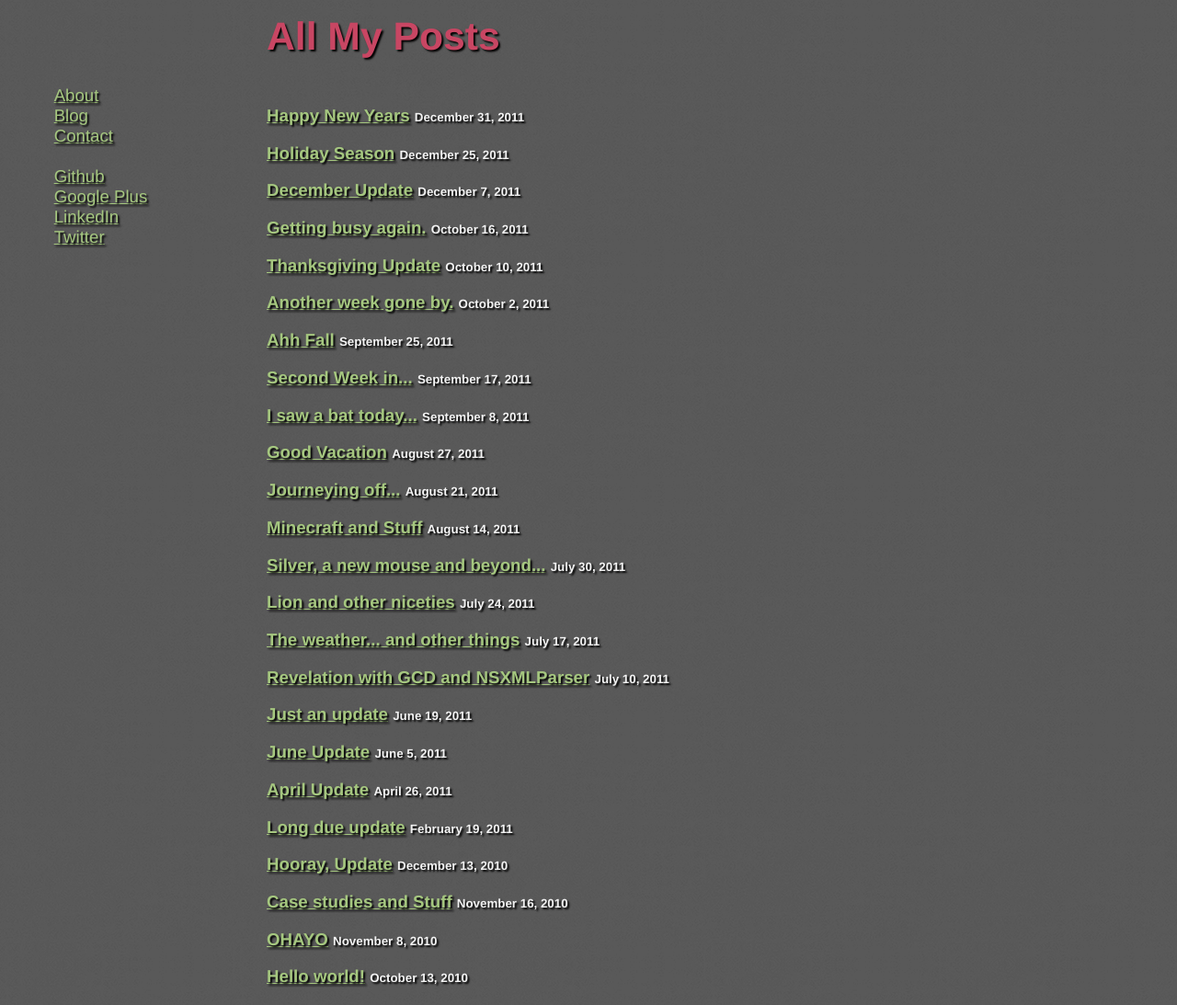
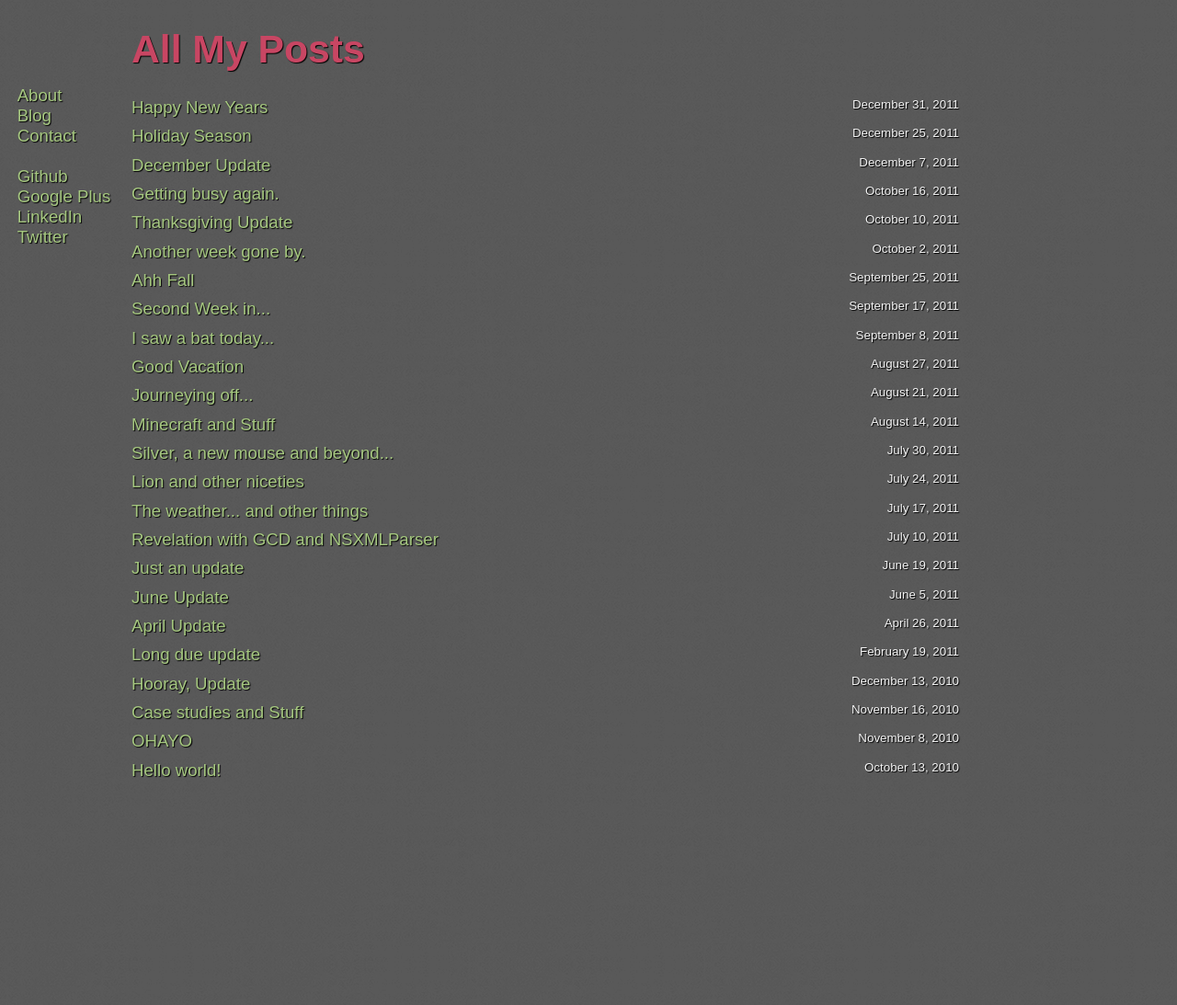
Before and after one commit to sbentzen/sbentzen.github.com, a Jekyll site: the page built from blog.html, in a window 1280 px wide and 1093 px high. Shown: the whole window at 92% size. Built offline with Jekyll 4.4.1, drawn with Linux system fonts in a browser that asks for light colours; Markdown is read by kramdown in place of the engine named in the settings.

Commit message:
Did some fixing on the page, mostly quick style or best practice things

```diff
--- a/_includes/sidebar.html
+++ b/_includes/sidebar.html
@@ -1,4 +1,5 @@
-<ul id="_sidebar">
+<div id="_sidebar">
+	<ul>
 	    <li><a href="/index.html">About</a></li>
 	    <li><a href="/blog.html">Blog</a></li>
 	    <li><a href="mailto:sbentzen@gmail.com">Contact</a></li>
@@ -8,3 +9,4 @@
 	    <li><a href="http://ca.linkedin.com/pub/shaun-bentzen/2b/264/713">LinkedIn</a></li>
 	    <li><a href="http://twitter.com/smbentzen">Twitter</a></li>
 	</ul>
+</div>
--- a/blog.html
+++ b/blog.html
@@ -5,11 +5,12 @@ title: Blog
 {% include sidebar.html %}
 <div id="content">
     <h1 style="font-size:32pt;">All My Posts</h1>
-    <br/>
+	<ul id="post_listing">
     {% for post in site.posts %}
-    <h3>
+    <li>
         <a href="{{post.url}}">{{ post.title }}</a>
-		 <span style="font-size:10pt;">{{ post.date | date: '%B' }} {{ post.date | date: '%e' }}, {{ post.date | date: '%Y' }}</span>
-    </h3>
-    {% endfor %}
+        <span class="date" style="float:right;">{{ post.date | date: '%B' }} {{ post.date | date: '%e' }}, {{ post.date | date: '%Y' }}</span>
+    </li>
+	{% endfor %}
+	</ul>
 </div>
--- a/stylesheets/style.css
+++ b/stylesheets/style.css
@@ -5,53 +5,60 @@ A5C77F
 FFC861
 C84663
 */
-
 body {
-	width:0 auto;
 	display:block;
 	text-align:left;
-	font: 12pt Helvetica, Arial, Verdana, sans-serif;
+	font: 14pt Arial, Helvetica,Verdana, sans-serif;
 	background-image: url("../images/bgp.png");
 	background-repeat: repeat;
-	text-shadow: 2px 2px 2px #000;
+	text-shadow: 1px 1px 1px #000;
 	color:#F3F3F3;
 }
-
+div{
+	display:block
+}
 h1{
 	color:#C84663;
 }
 a{
-	text-decoration:underline;
+	text-decoration:none;
 	color:#A5C77F;
 }
 a:hover{
     color:#FFC861;
 }
-ul li{
+ul {
+	padding:0;
 	list-style: none;
-	margin-right:5em;
 }
 #_sidebar{
 	position:fixed;
-	left:1em;
-	top:4em;
-	font-size:14pt;
+	left:0em;
+	top:0em;
+	margin-left:1em;
+	padding-top:4em;
+	width:125px;
+	height:100%;
 }
 .gist{
 	text-shadow:none;
 }
+#post_listing{
+	width:auto;
+}
+#post_listing li{
+	padding-bottom:0.5em;
+}
+
 #content{
-	width:700px;
-	margin:0 auto;
-	line-height:1.25em;
-
+	width:900px;
+	margin-left:135px;
 }
 #Image_Container{
 	-webkit-transform: rotate(3deg) scale(1) skew(1deg) translate(10px);
 	-moz-transform: rotate(-3deg) scale(1) skew(1deg) translate(10px);
 	-o-transform: rotate(3deg) scale(1) skew(1deg) translate(10px);
-	margin-left: auto;
-	margin-right: auto;
+	margin:0 auto;
 	width:640px;
 }
 #LandingImage {
@@ -74,3 +81,7 @@ ul li{
 .hidden{
 	display:none;
 }
+.date{
+	font-size:10pt;
+
+}
```
Also changed, not shown: index.html (+6 -5 lines). Lines whose indentation alone changed are shown as unchanged.
